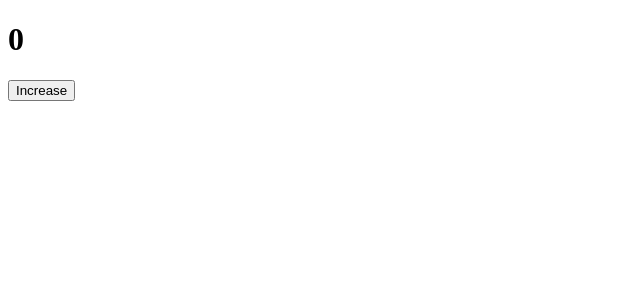
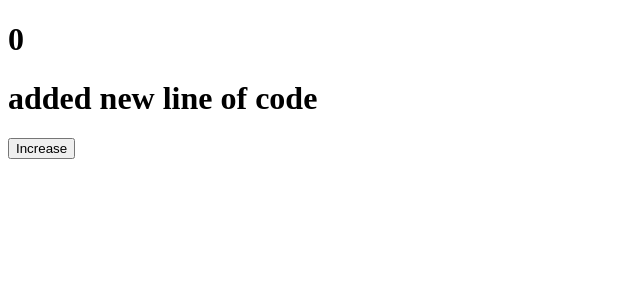
Before and after one commit to BabsTech-sbm/Todo, a React (Vite) app: page / in a window 1280 px wide. Shown: the top 300 px of the page, without its empty margins (0-640 px from the left). Built offline with nearby package versions, Linux system fonts and the light colour scheme.

Commit message:
added new line of code

```diff
--- a/src/App.tsx
+++ b/src/App.tsx
@@ -8,6 +8,7 @@ function increase(){
   return (
     <div>
       <h1>{count}</h1>
+      <h1>added new line of code</h1>
       <button onClick= {increase}>Increase</button>
    </div>
   )
```
